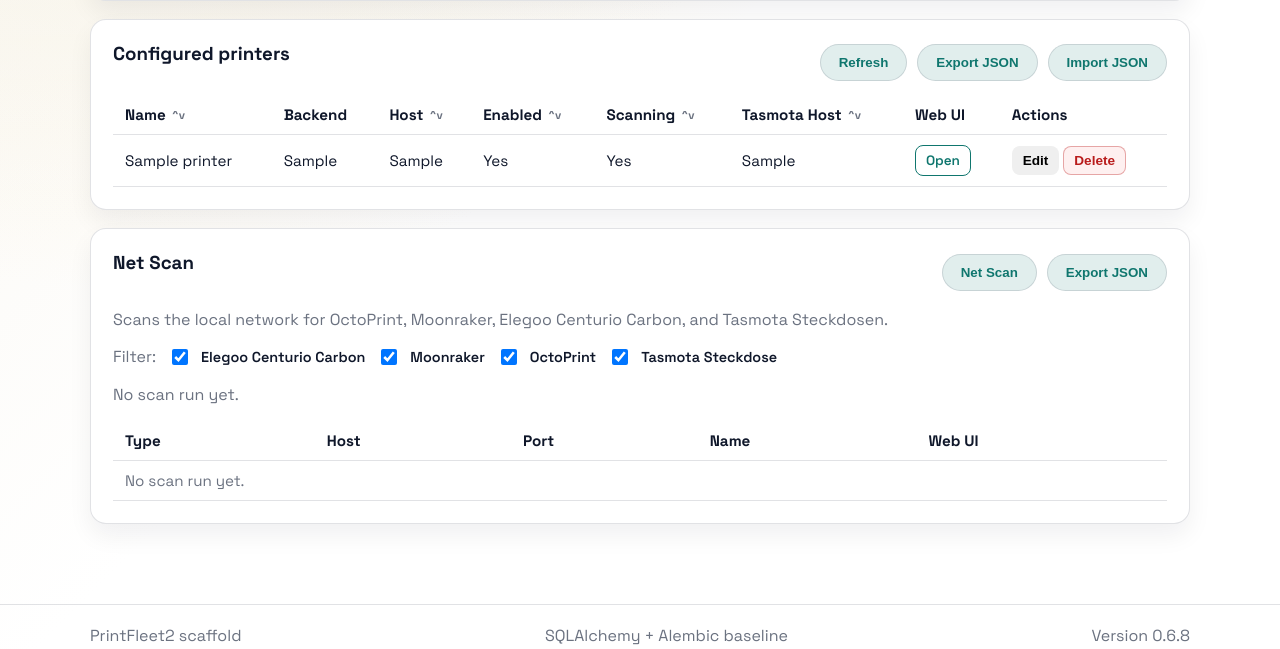
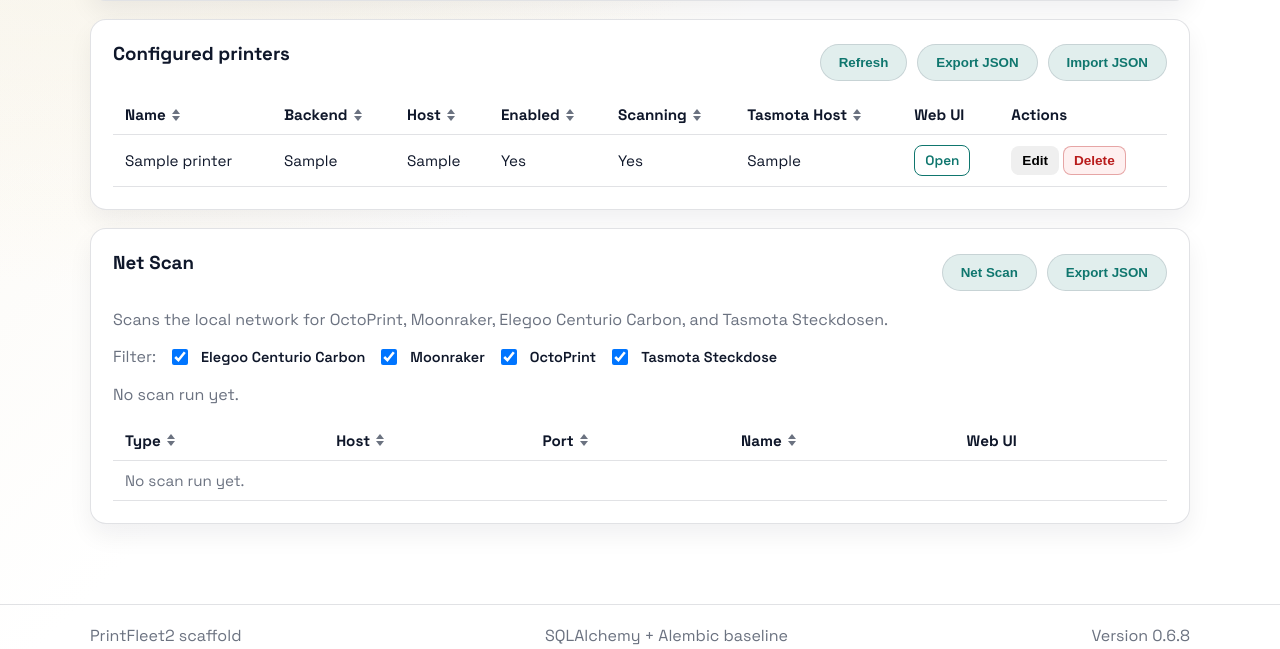
Before and after one commit to know-how-schmiede/PrintFleet2, a Flask app: page /printers in a window 1280 px wide. Shown: the part 860-1509 px from the top of the page. Run offline with Flask 3, Linux system fonts and the light colour scheme; the visitor is signed in with stand-in values (Sample User, id 1); tables that the repository leaves empty hold one stand-in row (values such as "Sample post").

Commit message:
Add sortable columns and improved sort UI for printer tables
Implemented sorting for Net Scan table columns, including correct numeric sorting for IP addresses. Updated the UI to display sort icons and allow toggling sort direction for both configured printers and Net Scan tables. Refactored CSS and HTML to support the new sort button design and improved accessibility.

```diff
--- a/src/printfleet2/static/style.css
+++ b/src/printfleet2/static/style.css
@@ -426,20 +426,40 @@ label.checkbox input {
   gap: 6px;
 }
 
-.sort-button::after {
-  content: " ^v";
-  font-size: 0.75em;
-  color: var(--muted);
+.sort-icon {
+  position: relative;
+  width: 8px;
+  height: 12px;
+  display: inline-block;
 }
 
-.sort-button[data-direction="asc"]::after {
-  content: " ^";
-  color: var(--accent);
+.sort-icon::before,
+.sort-icon::after {
+  content: "";
+  position: absolute;
+  left: 0;
+  right: 0;
+  margin: 0 auto;
+  border-left: 4px solid transparent;
+  border-right: 4px solid transparent;
 }
 
-.sort-button[data-direction="desc"]::after {
-  content: " v";
-  color: var(--accent);
+.sort-icon::before {
+  top: 0;
+  border-bottom: 5px solid var(--muted);
+}
+
+.sort-icon::after {
+  bottom: 0;
+  border-top: 5px solid var(--muted);
+}
+
+.sort-button[data-direction="asc"] .sort-icon::before {
+  border-bottom-color: var(--accent);
+}
+
+.sort-button[data-direction="desc"] .sort-icon::after {
+  border-top-color: var(--accent);
 }
 
 .net-scan-filters {
--- a/src/printfleet2/templates/printers.html
+++ b/src/printfleet2/templates/printers.html
@@ -104,12 +104,12 @@
         <table class="data-table">
           <thead>
             <tr>
-              <th><button class="sort-button" type="button" data-sort="name">Name</button></th>
-              <th>Backend</th>
-              <th><button class="sort-button" type="button" data-sort="host">Host</button></th>
-              <th><button class="sort-button" type="button" data-sort="enabled">Enabled</button></th>
-              <th><button class="sort-button" type="button" data-sort="scanning">Scanning</button></th>
-              <th><button class="sort-button" type="button" data-sort="tasmota_host">Tasmota Host</button></th>
+              <th><button class="sort-button" type="button" data-sort="name"><span>Name</span><span class="sort-icon" aria-hidden="true"></span></button></th>
+              <th><button class="sort-button" type="button" data-sort="backend"><span>Backend</span><span class="sort-icon" aria-hidden="true"></span></button></th>
+              <th><button class="sort-button" type="button" data-sort="host"><span>Host</span><span class="sort-icon" aria-hidden="true"></span></button></th>
+              <th><button class="sort-button" type="button" data-sort="enabled"><span>Enabled</span><span class="sort-icon" aria-hidden="true"></span></button></th>
+              <th><button class="sort-button" type="button" data-sort="scanning"><span>Scanning</span><span class="sort-icon" aria-hidden="true"></span></button></th>
+              <th><button class="sort-button" type="button" data-sort="tasmota_host"><span>Tasmota Host</span><span class="sort-icon" aria-hidden="true"></span></button></th>
               <th>Web UI</th>
               <th>Actions</th>
             </tr>
@@ -157,10 +157,10 @@
         <table class="data-table">
           <thead>
             <tr>
-              <th>Type</th>
-              <th>Host</th>
-              <th>Port</th>
-              <th>Name</th>
+              <th><button class="sort-button" type="button" data-net-sort="type"><span>Type</span><span class="sort-icon" aria-hidden="true"></span></button></th>
+              <th><button class="sort-button" type="button" data-net-sort="host"><span>Host</span><span class="sort-icon" aria-hidden="true"></span></button></th>
+              <th><button class="sort-button" type="button" data-net-sort="port"><span>Port</span><span class="sort-icon" aria-hidden="true"></span></button></th>
+              <th><button class="sort-button" type="button" data-net-sort="name"><span>Name</span><span class="sort-icon" aria-hidden="true"></span></button></th>
               <th>Web UI</th>
             </tr>
           </thead>
```
Also changed, not shown: docs/Version.md (+3 -0 lines), src/printfleet2/static/printers.js (+91 -4 lines), setup/README.md, 1 other file.
